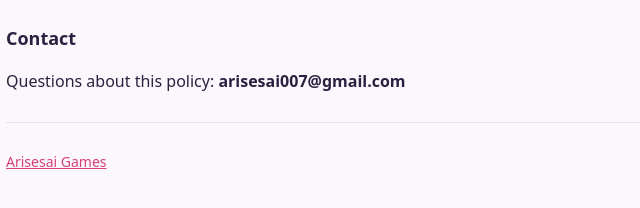
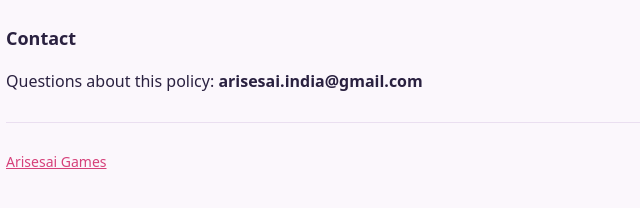
Before and after one commit to arisesai007games/arisesai007games.github.io, a plain HTML site: page eggscape-privacy.html in a window 1280 px wide. Shown: the part 1408-1616 px from the top of the page, 294-934 px from the left. Drawn offline with Linux system fonts and the light colour scheme.

Commit message:
Add files via upload

```diff
--- a/eggscape-privacy.html
+++ b/eggscape-privacy.html
@@ -61,7 +61,7 @@
   <p>If this policy changes, we will update this page and the date at the top.</p>
 
   <h2>Contact</h2>
-  <p>Questions about this policy: <strong>arisesai007@gmail.com</strong></p>
+  <p>Questions about this policy: <strong>arisesai.india@gmail.com</strong></p>
 
   <hr>
   <p class="muted"><a href="./">Arisesai Games</a></p>
```
Also changed, not shown: index.html (+1 -1 lines), privacy.html (+1 -1 lines), app-ads.txt.
